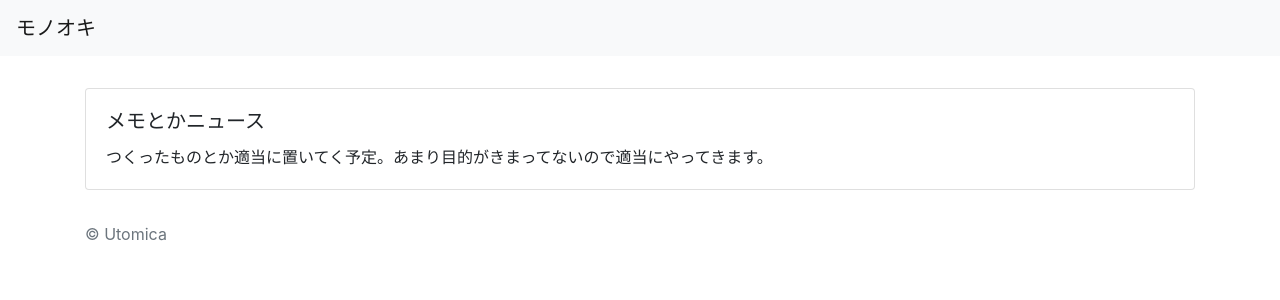
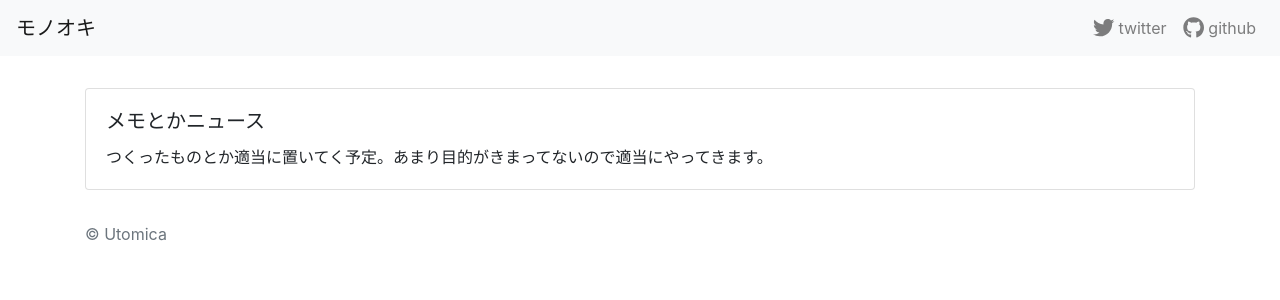
Before and after one commit to miokato/Monooki, a Django app: page / in a window 1280 px wide. Shown: the top 300 px of the page. Run offline with Django 3.2, Linux system fonts and the light colour scheme; data that the repository does not hold is empty; some libraries are stand-ins or nearby versions.

Commit message:
Add link to 'twitter', 'github'

```diff
--- a/templates/nav.html
+++ b/templates/nav.html
@@ -9,4 +9,16 @@
           aria-label="Toggle navigation">
     <span class="navbar-toggler-icon"></span>
   </button>
+  <div class="collapse navbar-collapse" id="toggle">
+    <ul class="navbar-nav mr-auto mt-2 mt-lg-0">
+    </ul>
+    <ul class="navbar-nav my-2 my-lg-0">
+      <li class="nav-item">
+        <a class="nav-link" href="https://twitter.com/_utomica"><i class="fab fa-twitter fa-lg"></i> twitter</a>
+      </li>
+      <li class="nav-item">
+        <a class="nav-link" href="https://github.com/miokato"><i class="fab fa-github fa-lg"></i> github</a>
+      </li>
+    </ul>
+  </div>
 </nav>
```
